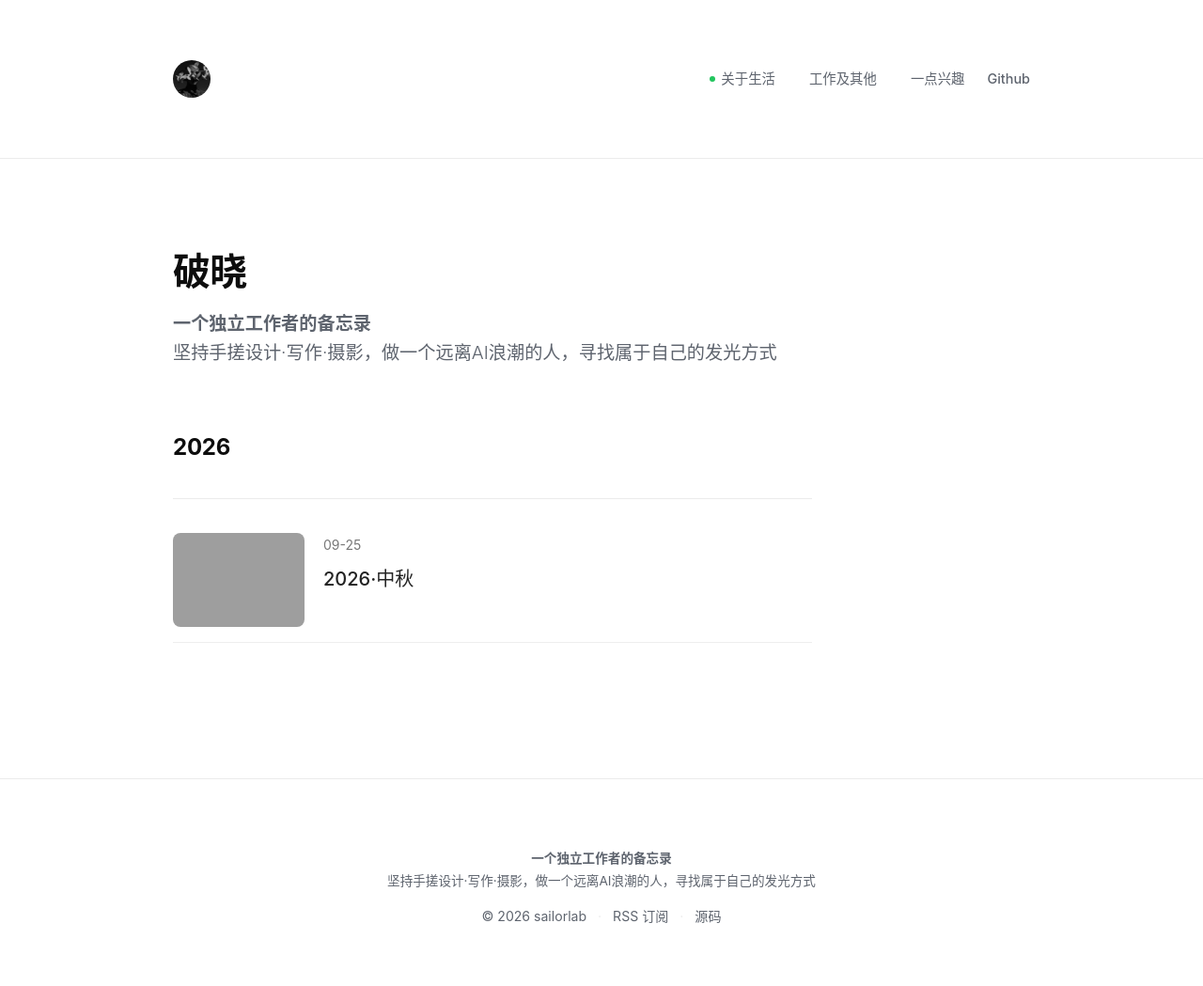
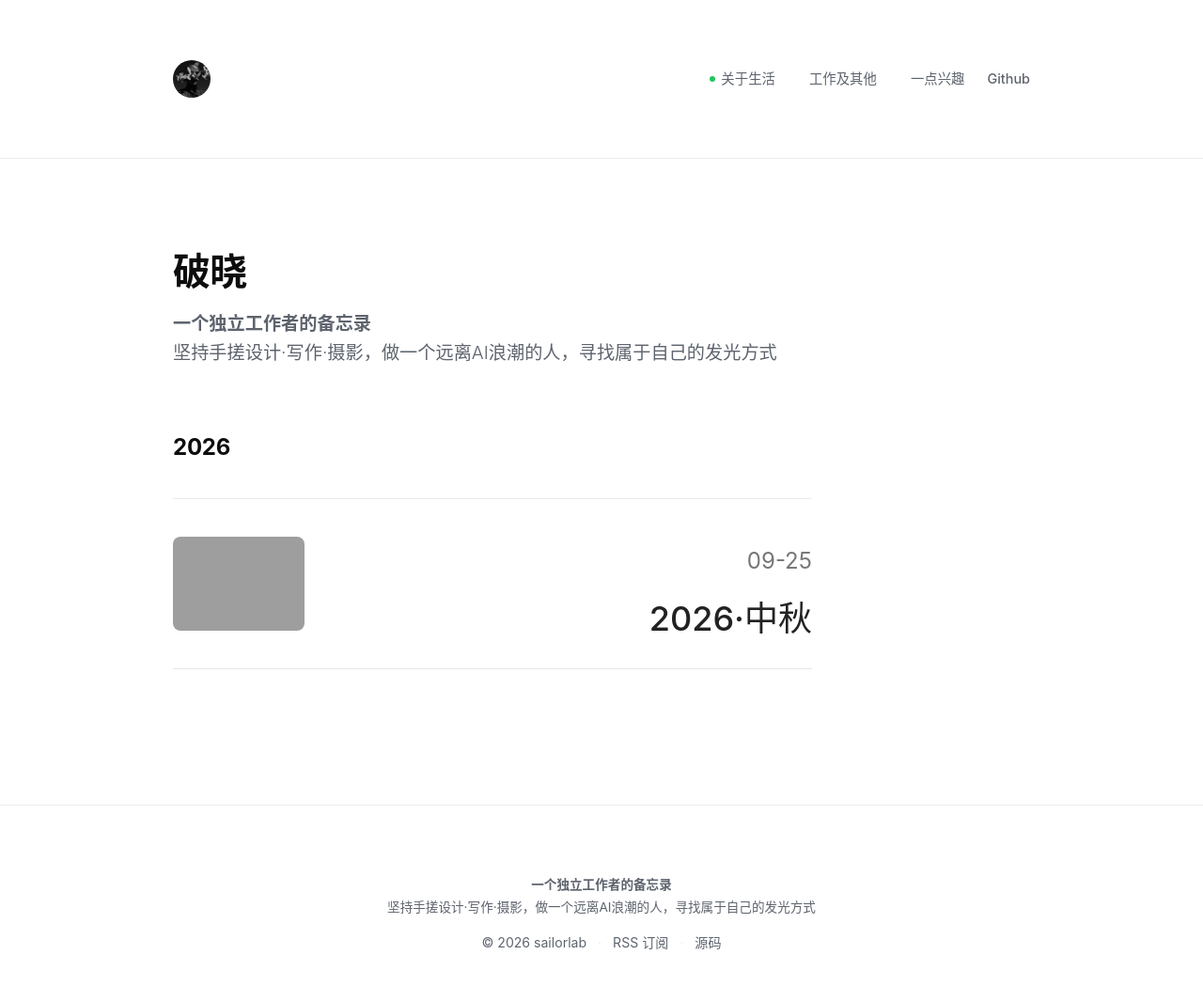
Before and after one commit to sailorlab/blog, a Jekyll site: the page built from index.html, in a window 1280 px wide and 1087 px high. Shown: the top 1049 px of the window at 94% size. Built offline with Jekyll 4.4.1, drawn with Linux system fonts in a browser that asks for light colours; the list of posts is cut into pages by our own code; grey boxes are pictures that could not be loaded.

Commit message:
Update home.html

```diff
--- a/_layouts/home.html
+++ b/_layouts/home.html
@@ -4,10 +4,10 @@ layout: default
 <style>
 .post-card {
   display: flex;
-  gap: 20px;
+  justify-content: space-between;
   align-items: flex-start;
-  padding:16px 0;
-  border-bottom: 1px solid #eee;
+  padding: 20px 0;
+  border-bottom: 1px solid #e5e5e5;
   transition: all 0.24s ease;
 }
 .post-card:hover {
@@ -21,16 +21,17 @@ layout: default
   flex-shrink:0;
 }
 .post-card-text {
-  /* 文字区域和图片右边缘对齐，不再占满剩余全部宽度 */
+  text-align: right;
   flex: none;
+  padding-top:4px;
 }
 .post-card-date {
   color:#777;
-  font-size:14px;
-  margin-bottom:6px;
+  font-size:24px;
+  margin-bottom:8px;
 }
 .post-card-title {
-  font-size:20px;
+  font-size:36px;
   font-weight:500;
 }
 .post-card-title a {
@@ -52,7 +53,8 @@ layout: default
     height:180px;
   }
   .post-card-text {
-    flex: unset;
+    text-align:left;
+    padding-top: 8px;
   }
 }
 </style>
```
Also changed, not shown: other parts of _layouts/home.html (+1 -1 lines).
